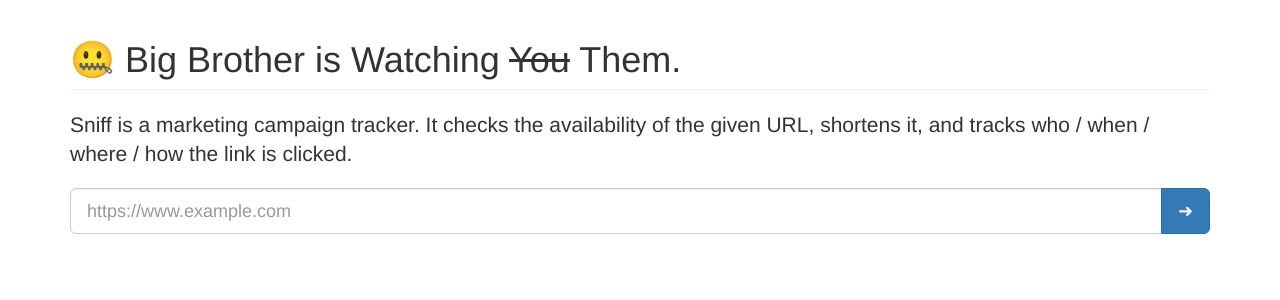
After one commit to nervouna/Sniff, a Flask app: template templates/shortener.html in a window 1280 px wide. The commit adds this page. Shown: the top 300 px of the page. Run offline with Flask 2, Linux system fonts and the light colour scheme; the template is opened without the code that fills it, so the values that code supplies are empty; some libraries are stand-ins or nearby versions.

```diff
--- a/app.py
+++ b/app.py
@@ -53,7 +53,7 @@ def login():
     try:
         sniffer.login(username, password)
         flash('logged in', 'success')
-        return redirect(url_for('index'))
+        return redirect(url_for('url_shortener_form'))
     except LeanCloudError as e:
         flash(e.error, 'danger')
         return redirect(url_for('login_form'))
@@ -65,6 +65,7 @@ def logout():
     current_user = SniffUser.get_current()
     current_user.logout()
     flash('logged out', 'info')
+    return redirect(url_for('login'))
 
 
 @app.errorhandler(401)
@@ -73,14 +74,19 @@ def unauthorized(e):
 
 
 @app.route('/')
-@login_required
 def index():
     return render_template('index.html')
 
 
-@app.route('/', methods=['POST'])
+@app.route('/url_shortener')
 @login_required
-def shorten():
+def url_shortener_form():
+    return render_template('shortener.html')
+
+
+@app.route('/url_shortener', methods=['POST'])
+@login_required
+def url_shortener():
     lurl = request.form['url']
     surl = None
     try:
@@ -92,7 +98,7 @@ def shorten():
         url_key = gen_short_url(lurl)
         surl = request.url_root + url_key
     finally:
-        return render_template('index.html', surl=surl)
+        return render_template('shortener.html', surl=surl)
 
 
 @app.route('/<surl>')
--- /dev/null
+++ b/templates/shortener.html
@@ -0,0 +1,48 @@
+<!DOCTYPE html>
+<html>
+  <head>
+    <meta charset="utf-8">
+    <meta name="viewport" content="initial-scale=1.0, user-scalable=no, width=device-width">
+    <link rel="stylesheet" href="{{ url_for('static', filename='css/bootstrap.min.css') }}">
+    <link rel="stylesheet" href="{{ url_for('static', filename='css/style.css') }}">
+    <title>Marketing Campaign Tracker on LeanCloud</title>
+  </head>
+  <body>
+    <div class="container">
+
+      <header>
+        <h1 class="page-header">🤐 Big Brother is Watching <del>You</del> Them.</h1>
+        <p class="lead">Sniff is a marketing campaign tracker. It checks the availability of the given URL, shortens it, and tracks who / when / where / how the link is clicked.</p>
+      </header>
+
+      <section>
+
+        <form class="" action="{{ url_for('url_shortener') }}" method="post">
+          <div class="form-group">
+            <div class="input-group">
+              <input type="url" name="url" value="" placeholder="https://www.example.com" class="form-control input-lg">
+              <span class="input-group-btn"><input type="submit" name="" value="➜" class="btn btn-primary btn-lg"></span>
+            </div>
+          </div>
+        </form>
+
+        {% with messages = get_flashed_messages(with_categories=true) %}
+        {% for category, message in messages %}
+        <div class="alert alert-{{ category }}">
+          <p>{{ message }}</p>
+        </div>
+        {% endfor %}
+        {% endwith %}
+
+        {% if surl %}
+        <div class="result">
+          <h2>Shortened URL</h2>
+          <p><a href={{ surl }}>{{ surl }}</a></p>
+        </div>
+        {% endif %}
+
+      </section>
+
+    </div>
+  </body>
+</html>
```
Also changed, not shown: templates/index.html (+1 -28 lines).
